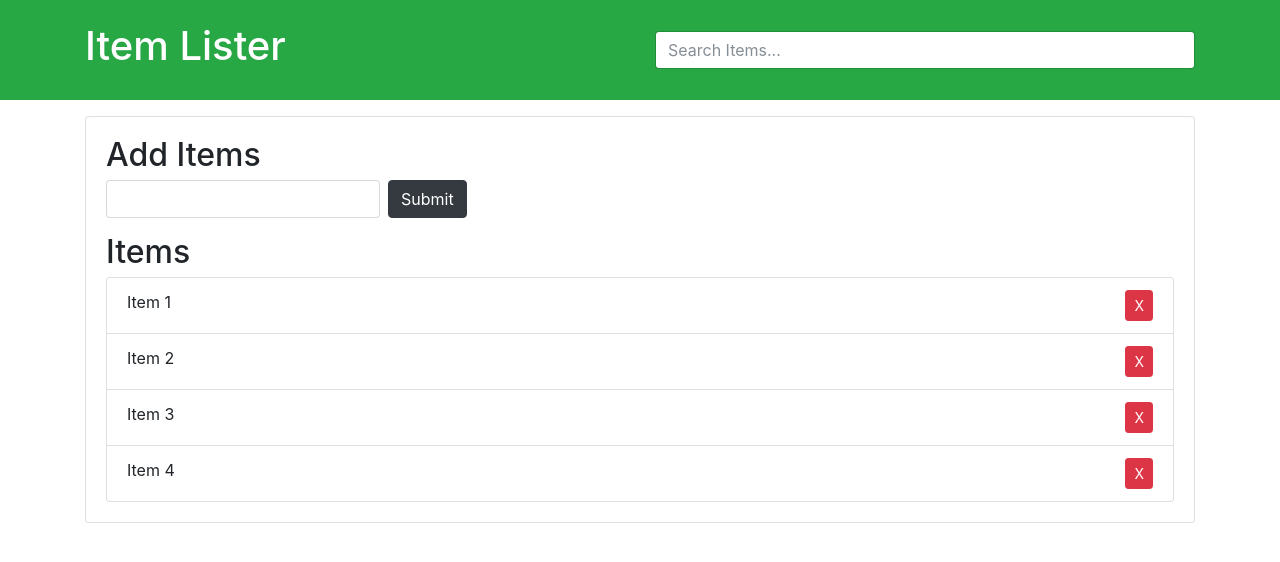
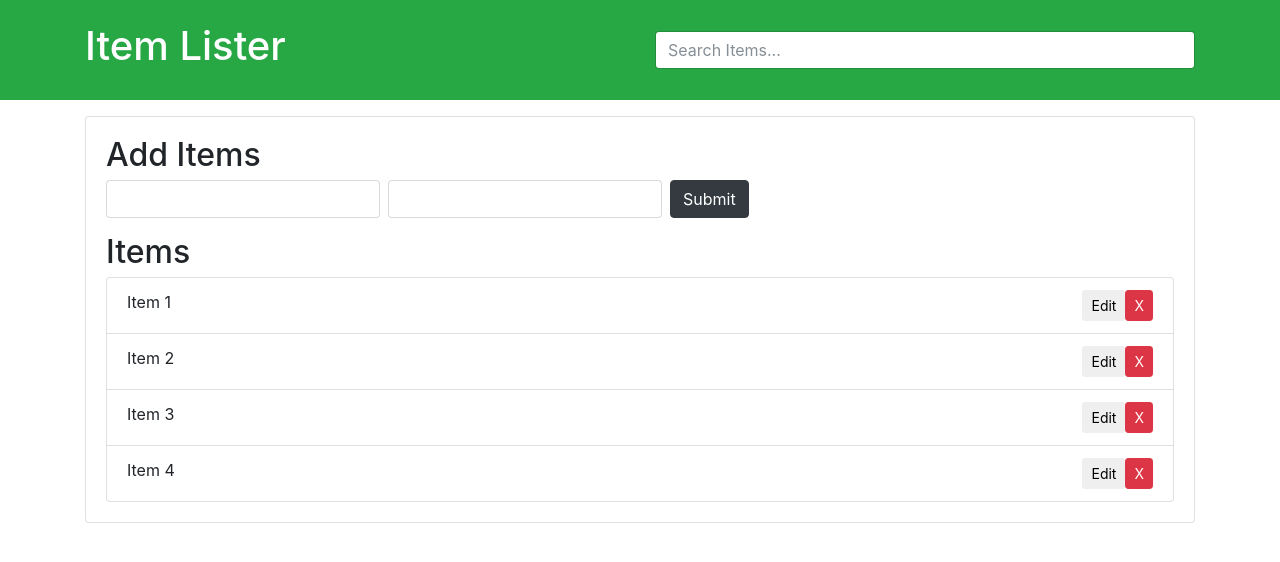
Before and after one commit to FerozShaik96/DomManipulation, a plain HTML site: page Dom-Basics/domBasic.html in a window 1280 px wide. Drawn offline with nearby package versions, Linux system fonts and the light colour scheme.

Commit message:
Added few Functionalities

```diff
--- a/Dom-Basics/domBasic.html
+++ b/Dom-Basics/domBasic.html
@@ -78,6 +78,8 @@
         <h2 class="title">Add Items</h2>
         <form id="addForm" class="form-inline mb-3">
           <input type="text" class="form-control mr-2" id="item" />
+          <input type="text" class="form-control mr-2" id="description" />
+
           <input type="submit" class="btn btn-dark" value="Submit" />
         </form>
         <h2 class="title">Items</h2>
@@ -85,18 +87,22 @@
           <li class="list-group-item">
             Item 1
             <button class="btn btn-danger btn-sm float-right delete">X</button>
+            <button class="btn btn-sm float-right delete">Edit</button>
           </li>
           <li class="list-group-item">
             Item 2
             <button class="btn btn-danger btn-sm float-right delete">X</button>
+            <button class="btn btn-sm float-right delete">Edit</button>
           </li>
           <li class="list-group-item">
             Item 3
             <button class="btn btn-danger btn-sm float-right delete">X</button>
+            <button class="btn btn-sm float-right delete">Edit</button>
           </li>
           <li class="list-group-item">
             Item 4
             <button class="btn btn-danger btn-sm float-right delete">X</button>
+            <button class="btn btn-sm float-right delete">Edit</button>
           </li>
         </ul>
       </div>
```
